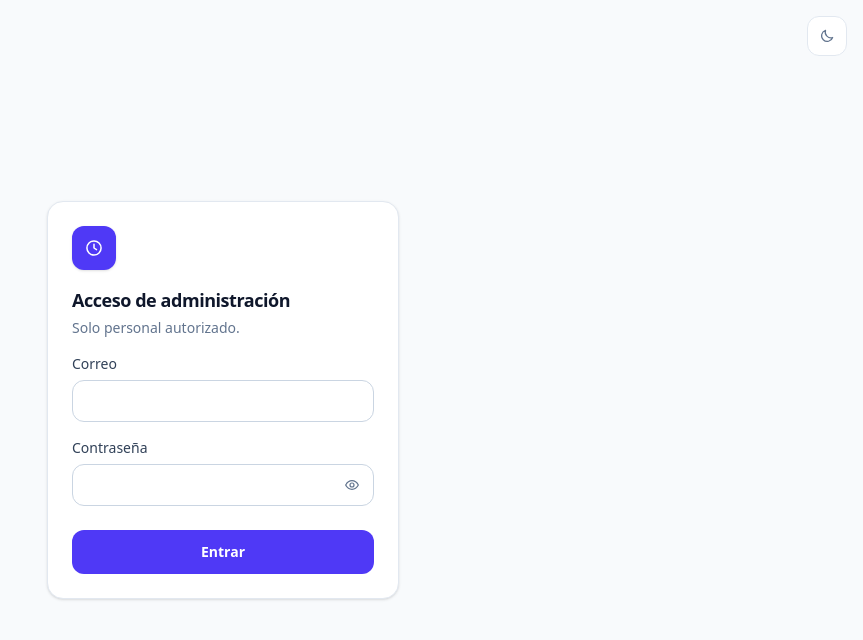
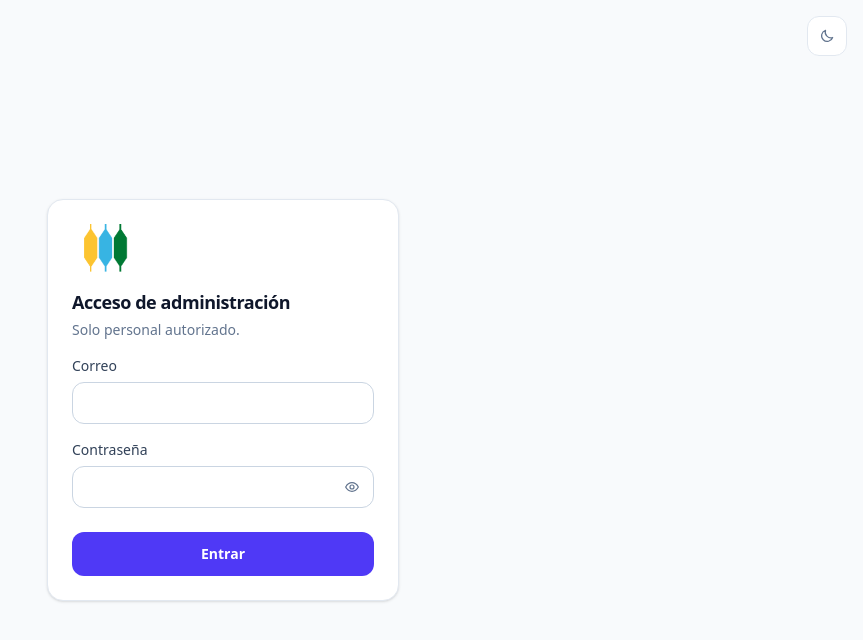
Before and after one commit to RonaldLandaeta/Page-reports, a Next.js app: page /admin/login in a window 1280 px wide. Shown: the top 640 px of the page, without its empty margins (417-1280 px from the left). Built offline with nearby package versions, Linux system fonts and the light colour scheme.

Commit message:
Aplica el logo de la UCAB en el header, el login y el panel admin
- LogoMarca acepta clases de tamaño y respeta la proporción real.
- Login y panel de administración usan la misma imagen de marca.
- Incluye el logo definitivo en public/logo.png.

```diff
--- a/app/admin/AdminView.tsx
+++ b/app/admin/AdminView.tsx
@@ -12,6 +12,7 @@ import { postJson } from "@/lib/api-cliente";
 import type { EstadoReporte, Reporte } from "@/lib/types";
 
 import { ChevronDownIcon } from "@/components/icons";
+import { LogoMarca } from "@/components/LogoMarca";
 import { ThemeToggle } from "@/components/ThemeToggle";
 
 const formatoFecha = new Intl.DateTimeFormat("es-VE", {
@@ -349,11 +350,14 @@ export function AdminView({
   return (
     <main className="mx-auto max-w-6xl px-4 py-8 sm:px-6">
       <div className="flex flex-wrap items-center justify-between gap-3">
-        <div>
-          <h1 className="text-balance text-2xl font-bold tracking-tight text-slate-900 dark:text-slate-100">Reportes de horarios</h1>
-          <p className="mt-1 text-sm text-slate-500 dark:text-slate-400">
-            Revisa, actualiza y descarga los reportes recibidos.
-          </p>
+        <div className="flex items-center gap-3">
+          <LogoMarca className="h-10 w-auto" />
+          <div>
+            <h1 className="text-balance text-2xl font-bold tracking-tight text-slate-900 dark:text-slate-100">Reportes de horarios</h1>
+            <p className="mt-1 text-sm text-slate-500 dark:text-slate-400">
+              Revisa, actualiza y descarga los reportes recibidos.
+            </p>
+          </div>
         </div>
         <div className="flex items-center gap-2">
           <ThemeToggle />
--- a/app/admin/login/page.tsx
+++ b/app/admin/login/page.tsx
@@ -5,7 +5,8 @@ import { useState, type FormEvent } from "react";
 
 import { ErrorApi, postJson } from "@/lib/api-cliente";
 
-import { ClockIcon, EyeIcon, EyeOffIcon } from "@/components/icons";
+import { EyeIcon, EyeOffIcon } from "@/components/icons";
+import { LogoMarca } from "@/components/LogoMarca";
 import { ThemeToggle } from "@/components/ThemeToggle";
 
 export default function AdminLoginPage() {
@@ -42,9 +43,7 @@ export default function AdminLoginPage() {
         <ThemeToggle />
       </div>
       <form onSubmit={entrar} className="rounded-2xl border border-slate-200 dark:border-slate-800 bg-white dark:bg-slate-900 p-6 shadow-sm">
-        <span className="flex size-11 items-center justify-center rounded-xl bg-indigo-600 text-white shadow-sm">
-          <ClockIcon className="size-5" />
-        </span>
+        <LogoMarca className="h-12 w-auto" />
         <h1 className="mt-4 text-lg font-semibold tracking-tight text-slate-900 dark:text-slate-100">Acceso de administración</h1>
         <p className="mt-1 text-pretty text-sm text-slate-500 dark:text-slate-400">Solo personal autorizado.</p>
 
--- a/components/LogoMarca.tsx
+++ b/components/LogoMarca.tsx
@@ -7,18 +7,28 @@ import logo from "@/public/logo.png";
 
 import { ClockIcon } from "./icons";
 
+export interface LogoMarcaProps {
+  /**
+   * Clases de tamaño. Por defecto alto de 40px y ancho automático para
+   * respetar la proporción real de la imagen.
+   */
+  className?: string;
+}
+
 /**
  * Logo de marca del portal.
  *
  * Para cambiarlo, reemplaza el archivo `public/logo.png` manteniendo el
- * nombre (PNG con fondo transparente, idealmente 96×96 o 192×192 px).
- * Next.js genera un hash del contenido, así que el navegador nunca muestra
- * una versión vieja, y sirve la imagen optimizada en WebP/AVIF.
+ * nombre (PNG con fondo transparente). Next.js genera un hash del contenido,
+ * así que el navegador nunca muestra una versión vieja, y sirve la imagen
+ * optimizada en WebP/AVIF al tamaño en que se muestra.
  *
  * Si prefieres otro nombre de archivo, actualiza solo el import de arriba.
  * Si la imagen falla al cargar, se muestra el reloj original como respaldo.
  */
-export function LogoMarca() {
+export function LogoMarca({
+  className = "h-10 w-auto",
+}: LogoMarcaProps = {}) {
   const [fallo, setFallo] = useState(false);
 
   if (fallo) {
@@ -33,10 +43,10 @@ export function LogoMarca() {
     <Image
       src={logo}
       alt=""
-      sizes="40px"
+      sizes="128px"
       priority
       onError={() => setFallo(true)}
-      className="size-10 shrink-0 rounded-lg object-contain"
+      className={`${className} shrink-0 object-contain`}
     />
   );
 }
```
Also changed, not shown: public/logo.png.
